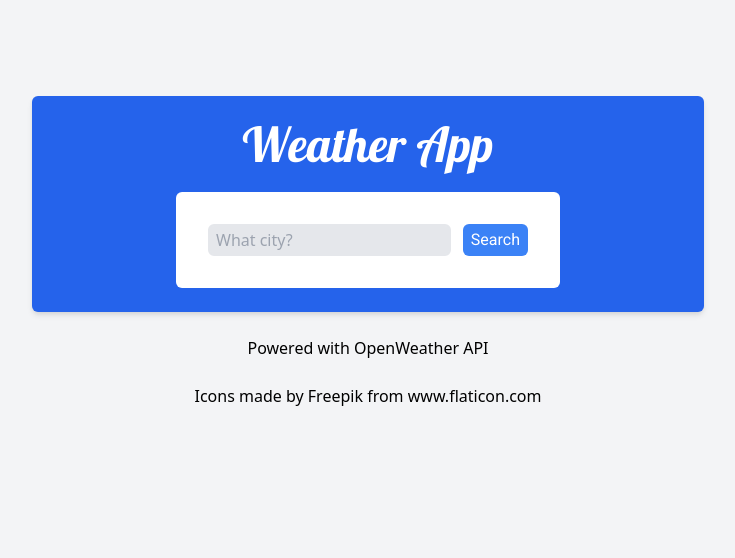
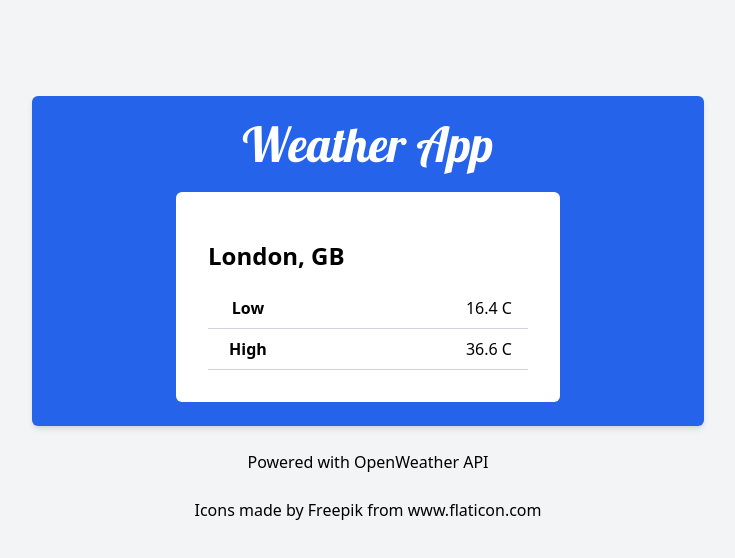
Before and after one commit to bardenHa/weather-app, a React (Create React App) app: page / in a window 1280 px wide. Shown: the top 558 px of the page, without its empty margins (272-1007 px from the left). Built offline with nearby package versions, Linux system fonts and the light colour scheme.

Commit message:
Result form styling update

```diff
--- a/src/components/ResultForm.jsx
+++ b/src/components/ResultForm.jsx
@@ -3,18 +3,27 @@ import { Component } from "react";
 class ResultForm extends Component {
   render() {
     return (
-      <form className="w-full max-w-sm bg-white mx-auto mx-2 py-8 rounded-md">
-        <div className="flex items-center mx-8 space-x-3">
-          <input
-            className="w-full border-2 text-black bg-gray-200 rounded-md p-0.5 px-1.5 focus:outline-none focus:ring-2 focus:ring-opacity-50 focus:ring-blue-400 focus:border-blue-400"
-            type="text"
-            placeholder="What city?"
-          />
-          <button className="font-regular flex-shrink-0 py-1 px-2 bg-blue-500 rounded-md text-white focus:outline-none hover:bg-blue-600">
-            Search
-          </button>
+      <div className="w-full max-w-sm bg-white mx-auto mx-2 py-8 rounded-md text-regular">
+        <div className="mx-8 mt-4">
+          <h1 className="text-left text-2xl font-bold">London, GB</h1>
         </div>
-      </form>
+        <div className="mx-8 mt-4">
+          <table className="w-full table-fixed border-gray-200 border-collapse">
+            <tr className="border-none">
+              <th className="w-1/4 py-2 border-b border-gray-300">Low</th>
+              <td className="py-2 px-4 border-b border-gray-300 text-right">
+                16.4 C
+              </td>
+            </tr>
+            <tr className="border-none">
+              <th className="w-1/4 py-2 border-b border-gray-300">High</th>
+              <td className="py-2 px-4 border-b border-gray-300 text-right">
+                36.6 C
+              </td>
+            </tr>
+          </table>
+        </div>
+      </div>
     );
   }
 }
```
